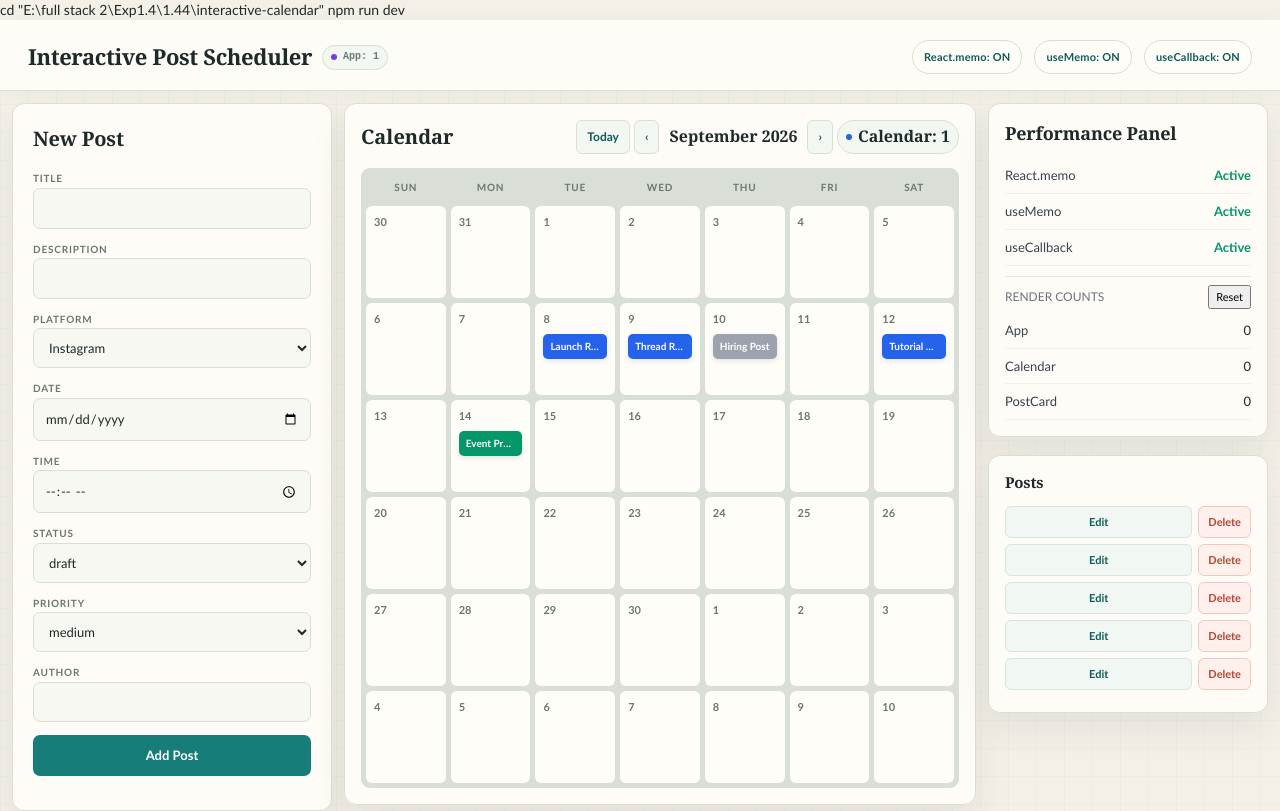
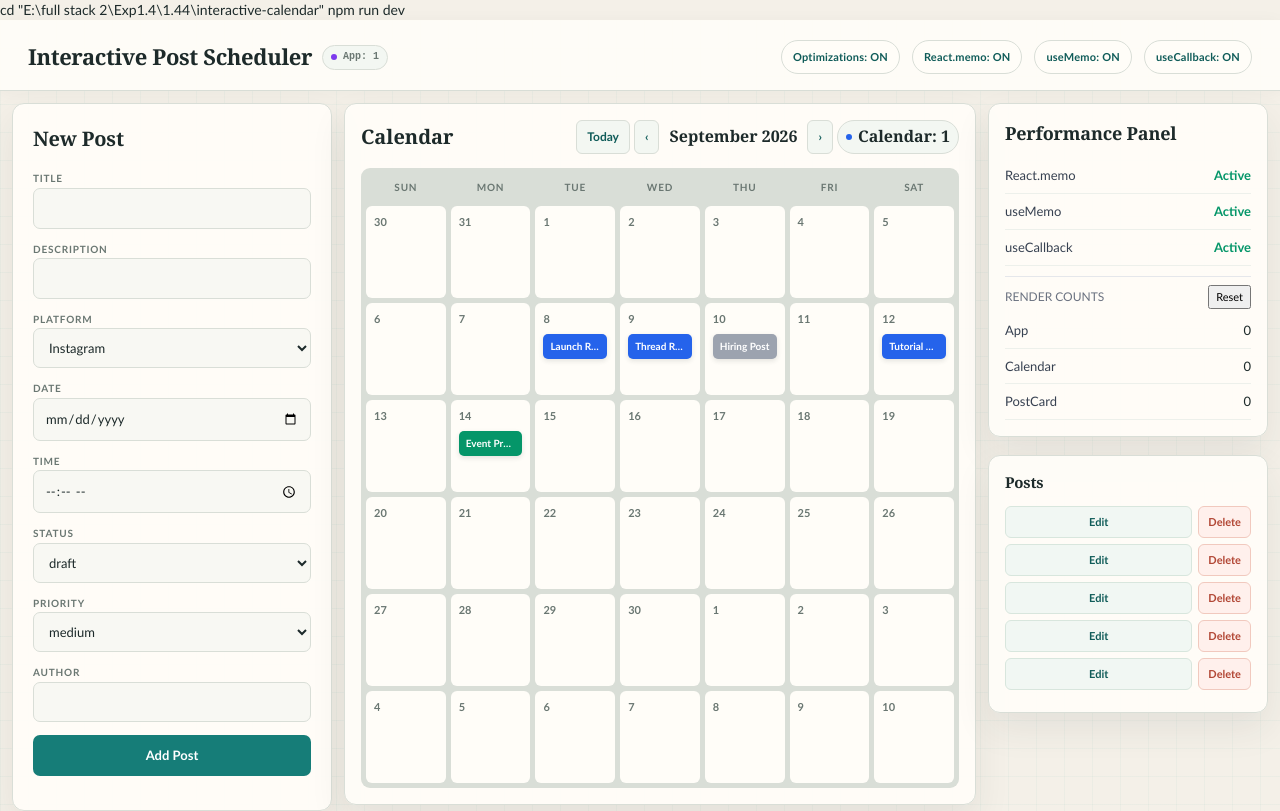
Before and after one commit to mohit0976566-pixel/fullstack2, a React (Vite) app in the folder Exp1.4/Exp1.4/1.44/interactive-calendar/: page / in a window 1280 px wide. Shown: the top 811 px of the page. Built offline with nearby package versions, Linux system fonts and the light colour scheme.

Commit message:
Add master optimization toggle

```diff
--- a/Exp1.4/Exp1.4/1.44/interactive-calendar/src/App.jsx
+++ b/Exp1.4/Exp1.4/1.44/interactive-calendar/src/App.jsx
@@ -84,6 +84,7 @@ export default function App() {
   const selectedPost = editingPost || posts[0];
 
   const PostCardToUse = memoOn ? PostCardMemo : PostCard;
+  const optimizationsOn = memoOn && useMemoOn && useCallbackOn;
 
   const resetCounts = () => {
     countsRef.current = { App: 0, Calendar: 0, PostCard: 0 };
@@ -135,6 +136,14 @@ export default function App() {
     setter((v) => !v);
   };
 
+  const toggleAllOptimizations = () => {
+    const nextValue = !optimizationsOn;
+    setCounts({ ...countsRef.current });
+    setMemoOn(nextValue);
+    setUseMemoOn(nextValue);
+    setUseCallbackOn(nextValue);
+  };
+
   return (
     <div className="app-shell">
       <div className="topbar" style={topbarStyle}>
@@ -142,6 +151,16 @@ export default function App() {
           <strong>Interactive Post Scheduler</strong>
           <RenderCounter name="App" onCount={handleCounts} color="#7c3aed" />
         </div>
+        <button
+          type="button"
+          data-testid="optimizations-toggle"
+          onClick={toggleAllOptimizations}
+          className="toggle-btn"
+          style={toggleBtn(optimizationsOn)}
+          title="Turn all rendering optimizations on or off"
+        >
+          Optimizations: {optimizationsOn ? 'ON' : 'OFF'}
+        </button>
         <button
           type="button"
           data-testid="memo-toggle"
```
Also changed, not shown: 1 other file (tests, documents, lock files or other folders).
